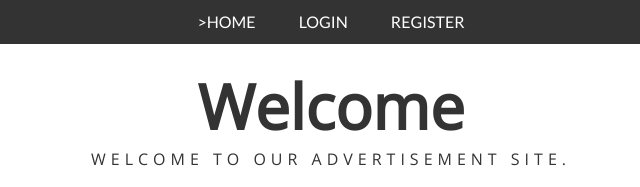
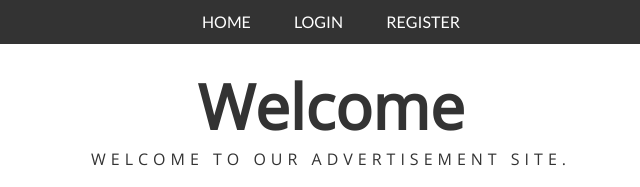
Before and after one commit to iarnaudov91/Source-Control-Systems, a plain HTML site: page index.html in a window 1280 px wide. Shown: the top 187 px of the page, 309-949 px from the left. Drawn offline with nearby package versions, Linux system fonts and the light colour scheme.

Commit message:
fixed additional " > " in index.html

```diff
--- a/index.html
+++ b/index.html
@@ -14,7 +14,7 @@
 <body>
 
 <header id="menu" class="menu">
-    <a href="#" id="linkHome" class="menu-item">>Home</a>
+    <a href="#" id="linkHome" class="menu-item">Home</a>
     <a href="#" id="linkLogin" class="menu-item">Login</a>
     <a href="#" id="linkRegister" class="menu-item">Register</a>
     <a href="#" id="linkListAds" class="menu-item">List Advertisements</a>
```
